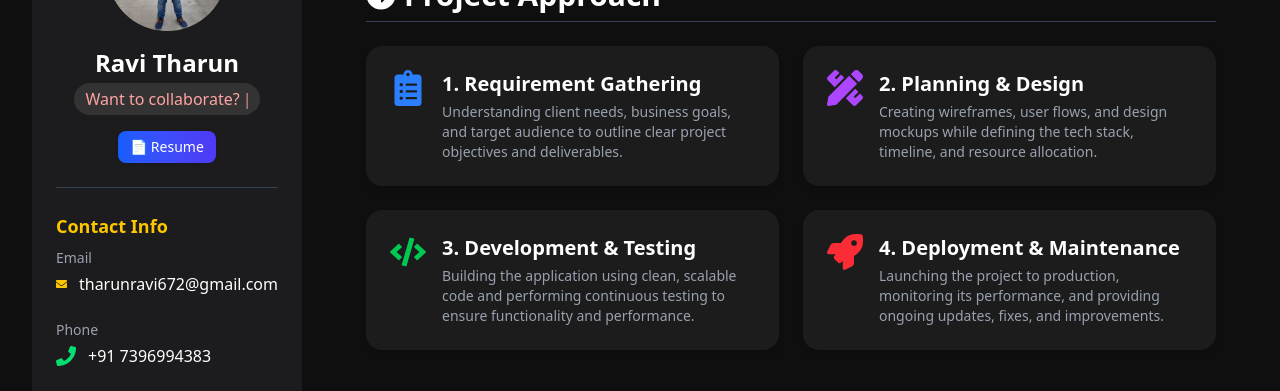
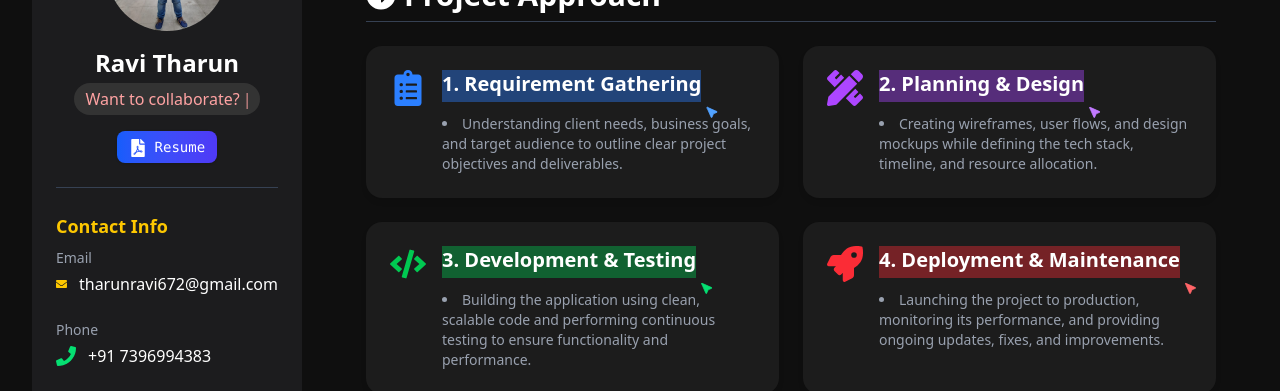
Before and after one commit to ravitharun/ravi-devprofile, a React (Vite) app in the folder frontend/: page /portfolio in a window 1280 px wide. Shown: the part 145-536 px from the top of the page. Built offline with nearby package versions, Linux system fonts and the light colour scheme.

Commit message:
added the pointer effect and homepage pointLigth in website

```diff
--- a/frontend/src/Components/ResumeButton.jsx
+++ b/frontend/src/Components/ResumeButton.jsx
@@ -1,5 +1,6 @@
 import React from 'react';
 import MYResume from "../assets/Ravi_Tharun_FullStack_Developer_Resume.pdf";
+import { FaAndroid, FaDocker, FaFilePdf } from 'react-icons/fa';
 
 function ResumeButton() {
   return (
@@ -9,7 +10,9 @@ function ResumeButton() {
         download
         className="inline-block px-3 py-1.5 text-sm bg-gradient-to-r from-blue-600 to-indigo-600 text-white font-medium rounded-md shadow hover:scale-105 hover:from-blue-700 hover:to-indigo-700 transition-all duration-300"
       >
-        📄 Resume
+        <FaFilePdf className='inline mr-1 text-lg'>
+
+          </FaFilePdf> <span className='font-mono '>Resume</span>
       </a>
     </div>
   );
--- a/frontend/src/Pages/About.jsx
+++ b/frontend/src/Pages/About.jsx
@@ -5,6 +5,7 @@ import ScrollIndicator from "../Components/ScrollIndicator";
 import { FaCode, FaPaintBrush, FaMobileAlt, FaRobot } from "react-icons/fa";
 import AOS from "aos";
 import "aos/dist/aos.css";
+// import { PointerHighlightDemo } from "./PointerHighlightDemo";
 
 const About = () => {
   useEffect(() => {
--- a/frontend/src/Pages/Home.jsx
+++ b/frontend/src/Pages/Home.jsx
@@ -7,7 +7,7 @@ export default function Home() {
 
   setTimeout(() => {
     navigate("/about");
-  }, 35000);
+  }, 2500);
   return (
     <div className="w-full m-0 p-0 overflow-x-hidden">
       <SpotlightNewDemo />
--- /dev/null
+++ b/frontend/src/Pages/PointerhighlightMain.jsx
@@ -0,0 +1,114 @@
+"use client";
+import { cn } from "../lib/utils";
+import { motion } from "motion/react";
+import { useRef, useEffect, useState } from "react";
+
+export function PointerHighlight({
+  children,
+  rectangleClassName,
+  pointerClassName,
+  containerClassName,
+}) {
+  const containerRef = useRef(null);
+  const [dimensions, setDimensions] = useState({ width: 0, height: 0 });
+
+  useEffect(() => {
+    if (containerRef.current) {
+      const { width, height } = containerRef.current.getBoundingClientRect();
+      setDimensions({ width, height });
+    }
+
+    const resizeObserver = new ResizeObserver((entries) => {
+      for (const entry of entries) {
+        const { width, height } = entry.contentRect;
+        setDimensions({ width, height });
+      }
+    });
+
+    if (containerRef.current) {
+      resizeObserver.observe(containerRef.current);
+    }
+
+    return () => {
+      if (containerRef.current) {
+        resizeObserver.unobserve(containerRef.current);
+      }
+    };
+  }, []);
+
+  return (
+    <div
+      className={cn("relative w-fit", containerClassName)}
+      ref={containerRef}
+    >
+      {children}
+      {dimensions.width > 0 && dimensions.height > 0 && (
+        <motion.div
+          className="pointer-events-none absolute inset-0 z-0"
+          initial={{ opacity: 0, scale: 0.95, originX: 0, originY: 0 }}
+          animate={{ opacity: 1, scale: 1 }}
+          transition={{ duration: 0.5, ease: "easeOut" }}
+        >
+          <motion.div
+            className={cn(
+             "absolute inset-0 border px-10 border-blue-400  dark:border-blue-400",
+              rectangleClassName
+            )}
+            initial={{
+              width: 0,
+              height: 0,
+            }}
+            whileInView={{
+              width: dimensions.width,
+              height: dimensions.height,
+            }}
+            transition={{
+              duration: 1,
+              ease: "easeInOut",
+            }}
+          />
+          <motion.div
+            className="pointer-events-none absolute"
+            initial={{ opacity: 0 }}
+            whileInView={{
+              opacity: 1,
+              x: dimensions.width + 4,
+              y: dimensions.height + 4,
+            }}
+            style={{
+              rotate: -90,
+            }}
+            transition={{
+              opacity: { duration: 0.1, ease: "easeInOut" },
+              duration: 1,
+              ease: "easeInOut",
+            }}
+          >
+            <Pointer
+              className={cn("h-5 w-5 text-green-400 " , pointerClassName)}
+            />
+          </motion.div>
+        </motion.div>
+      )}
+    </div>
+  );
+}
+
+const Pointer = ({ ...props }) => {
+  return (
+    <svg
+      stroke="currentColor"
+      fill="currentColor"
+      strokeWidth="1"
+      strokeLinecap="round"
+      strokeLinejoin="round"
+      viewBox="0 0 16 16"
+      height="1em"
+      width="1em"
+      xmlns="http://www.w3.org/2000/svg"
+      {...props}
+    >
+      <path d="M14.082 2.182a.5.5 0 0 1 .103.557L8.528 15.467a.5.5 0 0 1-.917-.007L5.57 10.694.803 8.652a.5.5 0 0 1-.006-.916l12.728-5.657a.5.5 0 0 1 .556.103z"></path>
+    </svg>
+  );
+};
--- a/frontend/src/Pages/Projects.jsx
+++ b/frontend/src/Pages/Projects.jsx
@@ -17,12 +17,13 @@ import AOS from "aos";
 import "aos/dist/aos.css";
 import ScrollIndicator from "../Components/ScrollIndicator";
 import { Link, useLocation } from "react-router-dom";
+import { PointerHighlight } from "./PointerhighlightMain";
 Modal.setAppElement("#root"); // Important for accessibility
 
 function Projects() {
   const location = useLocation();
   const Projects_Web = location.state || PROJECTS; // fallback
-  console.log(Projects_Web, "Projects_Web");
+
 
   useEffect(() => {
     AOS.init({
@@ -52,6 +53,9 @@ function Projects() {
         "Understanding client needs, business goals, and target audience to outline clear project objectives and deliverables.",
       icon: <FaClipboardList className="text-4xl text-blue-500" />,
       ani: "fade-up",
+      rectangleClassName: "bg-blue-500/40 border-0",
+      pointerClassName: "h-3 w-3 text-blue-400",
+      containerClassName: "inline-block mr-1 ",
     },
     {
       title: "2. Planning & Design",
@@ -59,6 +63,9 @@ function Projects() {
         "Creating wireframes, user flows, and design mockups while defining the tech stack, timeline, and resource allocation.",
       icon: <FaPencilRuler className="text-4xl text-purple-500" />,
       ani: "fade-left",
+      rectangleClassName: "bg-purple-500/40 border-0",
+      pointerClassName: "h-3 w-3 text-purple-400",
+      containerClassName: "inline-block mr-1 ",
     },
     {
       title: "3. Development & Testing",
@@ -66,6 +73,10 @@ function Projects() {
         "Building the application using clean, scalable code and performing continuous testing to ensure functionality and performance.",
       icon: <FaCode className="text-4xl text-green-500" />,
       ani: "fade-left",
+      rectangleClassName: "bg-green-500/40 border-0",
+      pointerClassName: "h-3 w-3 text-green-400",
+      containerClassName: "inline-block mr-1 ",
+
     },
     {
       title: "4. Deployment & Maintenance",
@@ -73,6 +84,9 @@ function Projects() {
         "Launching the project to production, monitoring its performance, and providing ongoing updates, fixes, and improvements.",
       icon: <FaRocket className="text-4xl text-red-500" />,
       ani: "fade-up",
+      rectangleClassName: "bg-red-500/40 border-0",
+      pointerClassName: "h-3 w-3 text-red-400",
+      containerClassName: "inline-block mr-1 ",
     },
   ];
 
@@ -96,8 +110,17 @@ function Projects() {
               >
                 <div>{item.icon}</div>
                 <div>
-                  <h3 className="text-xl font-semibold mb-1">{item.title}</h3>
-                  <p className="text-sm text-gray-400">{item.description}</p>
+                  <PointerHighlight
+                  className='p-2'
+                    rectangleClassName={item.rectangleClassName}
+                    pointerClassName={item.pointerClassName}
+                    containerClassName={item.containerClassName}
+                  >
+                    <h3 className="text-xl font-semibold mb-1 text-white relative z-10">
+                      {item.title}
+                    </h3>
+                  </PointerHighlight>
+                  <li className="text-sm text-gray-400 mt-3">{item.description}</li>
                 </div>
               </div>
             ))}
--- a/frontend/src/Pages/TimelineDemo.jsx
+++ b/frontend/src/Pages/TimelineDemo.jsx
@@ -13,6 +13,12 @@ export function TimelineDemo() {
             Currently in my final year of Bachelor of Technology (B.Tech) in
             Computer Science and Engineering at Dayananda Sagar University,
             Bangalore.
+          </p>
+          <p className="flex items-center gap-2 text-sm text-gray-800">
+            <FaGraduationCap className="text-orange-500 text-lg" />
+            <span className="font-medium">Expected Graduation:</span>
+            <span className="text-gray-600">2026</span>
+            <span className="text-gray-400 text-xs">(2022 – 2026)</span>
           </p>
           <div className="flex items-center gap-2 text-gray-600 dark:text-gray-400">
             <FaMapMarkerAlt /> Bangalore, Karnataka
@@ -30,6 +36,12 @@ export function TimelineDemo() {
             Graduated from Sri Chaitanya Junior College under the State Board
             with a strong academic focus on Mathematics and Physics (MPC).
           </p>
+          <p className="flex items-center gap-2 text-sm text-gray-800">
+            <FaGraduationCap className="text-green-500 text-lg" />
+            <span className="font-medium">Class 12th:</span>
+            <span className="text-gray-600">2020 – 2022</span>
+          </p>
+
           <div className="flex items-center gap-2 text-gray-600 dark:text-gray-400">
             <FaMapMarkerAlt /> Tirupati, Andhra Pradesh
           </div>
@@ -46,6 +58,11 @@ export function TimelineDemo() {
             Graduated from Sri Chaitanya School, Kadapa, under the State Board
             with a strong academic foundation across core subjects.
           </p>
+          <p className="flex items-center gap-2 text-sm text-gray-800">
+            <FaGraduationCap className="text-green-500 text-lg" />
+            <span className="font-medium">Class 10th:</span>
+            <span className="text-gray-600">2019 – 2020</span>
+          </p>
           <div className="flex items-center gap-2 text-gray-600 dark:text-gray-400">
             <FaMapMarkerAlt /> Kadapa, Andhra Pradesh
           </div>
```
Also changed, not shown: frontend/src/Pages/Spotlight.jsx (+30 -32 lines).
